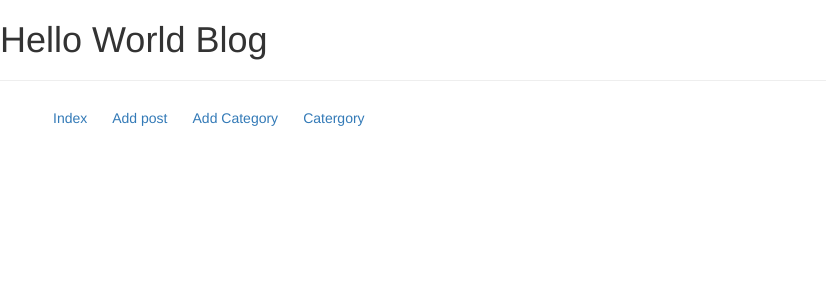
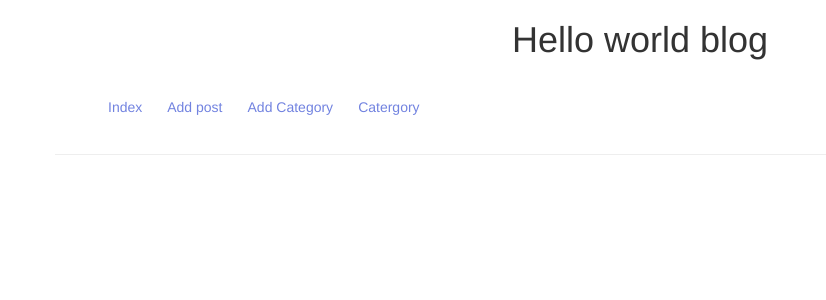
Before and after one commit to andiio/blog, a PHP site: page / in a window 1280 px wide. Shown: the top 300 px of the page, without its empty margins (0-826 px from the left). Run offline with PHP 8.4, Linux system fonts and the light colour scheme; data that the repository does not hold is empty; a stand-in replaces the project's code that opens the database connection; some libraries are stand-ins or nearby versions.

Commit message:
Bug and DB fixes

```diff
--- a/css/main.css
+++ b/css/main.css
@@ -4,6 +4,16 @@ input {
   display: block;
   width: 100%;
 }
+h1 {
+  text-align: center;
+}
+a {
+  color: #7283e0;
+}
+a:hover {
+  color: #9ca8e9;
+  text-decoration: none;
+}
 .alert-block li {
   list-style: none;
 }
--- /dev/null
+++ b/includes/_nav.php
@@ -0,0 +1,9 @@
+<?php ?>
+<nav>
+	<ul class="btn-group">
+		<li class="btn"><a href="index.php"> Index </a></li>
+		<li class="btn"><a href="add_post.php"> Add post </a></li>
+		<li class="btn"><a href="add_category.php"> Add Category </a></li>
+		<li class="btn"><a href="category_list.php"> Catergory </a></li>
+	</ul>
+</nav>
--- a/index.php
+++ b/index.php
@@ -1,6 +1,4 @@
-<?php include_once('resources/init.php')
-
-?>
+<?php include_once('resources/init.php') ?>
 <!DOCTYPE html>
 	<html lang="en">
 
@@ -9,19 +7,16 @@
 	<?php include "includes/_head.php" ?>
 </head>
 
+<body>
+<div class="container">
+	<div class="row">
+		<div class="span6 offset3">
+			<h1>Hello world blog</h1>
+			<br>
+			<?php include "includes/_nav.php" ?>
+			<hr>
+			<br>
 
-<body>
-		<h1>Hello World Blog</h1>
-		<hr>
-
-<nav>
-	<ul class="btn-group">
-		<li class="btn"><a href="index.php"> Index </a></li>
-		<li class="btn"><a href="index.php"> Add post </a></li>
-		<li class="btn"><a href="index.php"> Add Category </a></li>
-		<li class="btn"><a href="index.php"> Catergory </a></li>
-	</ul>
-</nav>
 
 
 <?php
@@ -36,6 +31,8 @@
 		<?php
 	}
 ?>
-
+</div>
+</div>
+</div>
 </body>
 </html>
--- a/less/main.less
+++ b/less/main.less
@@ -1,6 +1,14 @@
 
 label, textarea, input { display: block; width: 100%;}
 
+h1{
+	text-align: center;
+}
+
+@blue: #7283e0;
+
+a{color: @blue;}
+a:hover{color:  lighten(@blue, 10%);; text-decoration: none;}
 .alert-block{
 	li{list-style: none;}
 }
--- a/resources/func/blog.php
+++ b/resources/func/blog.php
@@ -6,14 +6,16 @@ function add_post($title, $contents, $category) {
 	$title 		= mysql_real_escape_string($title);
 	$contents 	= mysql_real_escape_string($contents);
 	$category 	= (int) $category;
+	//var_dump($category);
 
 	mysql_query("INSERT INTO `posts` SET
 
-			'cat_id' 		= '{$category}',
-			'title'			= '{$tile}',
-			'contents'		= '{$contents}',
-			'date_posted'	= NOW()");
+			`cat_id` 		= '{$category}',
+			`title`			= '{$title}',
+			`contents`		= '{$contents}',
+			`date_posted`	= NOW()");
 
+	echo(mysql_error());
 }
 
 function edit_post($id, $title, $contents, $category) {
@@ -22,8 +24,10 @@ function edit_post($id, $title, $contents, $category) {
 
 function add_category($name) {
 	$name = mysql_real_escape_string($name);
+	var_dump($name);
 
 	mysql_query("INSERT INTO categories SET name = '{$name}'");
+	echo(mysql_error());
 }
 
 function delete($table, $id) {
@@ -67,7 +71,7 @@ function category_exists($field, $value) {
 	$field = mysql_real_escape_string($field);
 	$value = mysql_real_escape_string($value);
 
-	$query = mysql_query("SELECT COUNT(1) FROM categories WHERE name = '{$value}'");
+	$query = mysql_query("SELECT COUNT(1) FROM categories WHERE id = '{$value}'");
 
 	echo mysql_error();
 
```
Also changed, not shown: add_category.php (+9 -5 lines), add_post.php (+6 -5 lines), category_list.php (+12 -3 lines), edit_post.php (+5 -2 lines).
